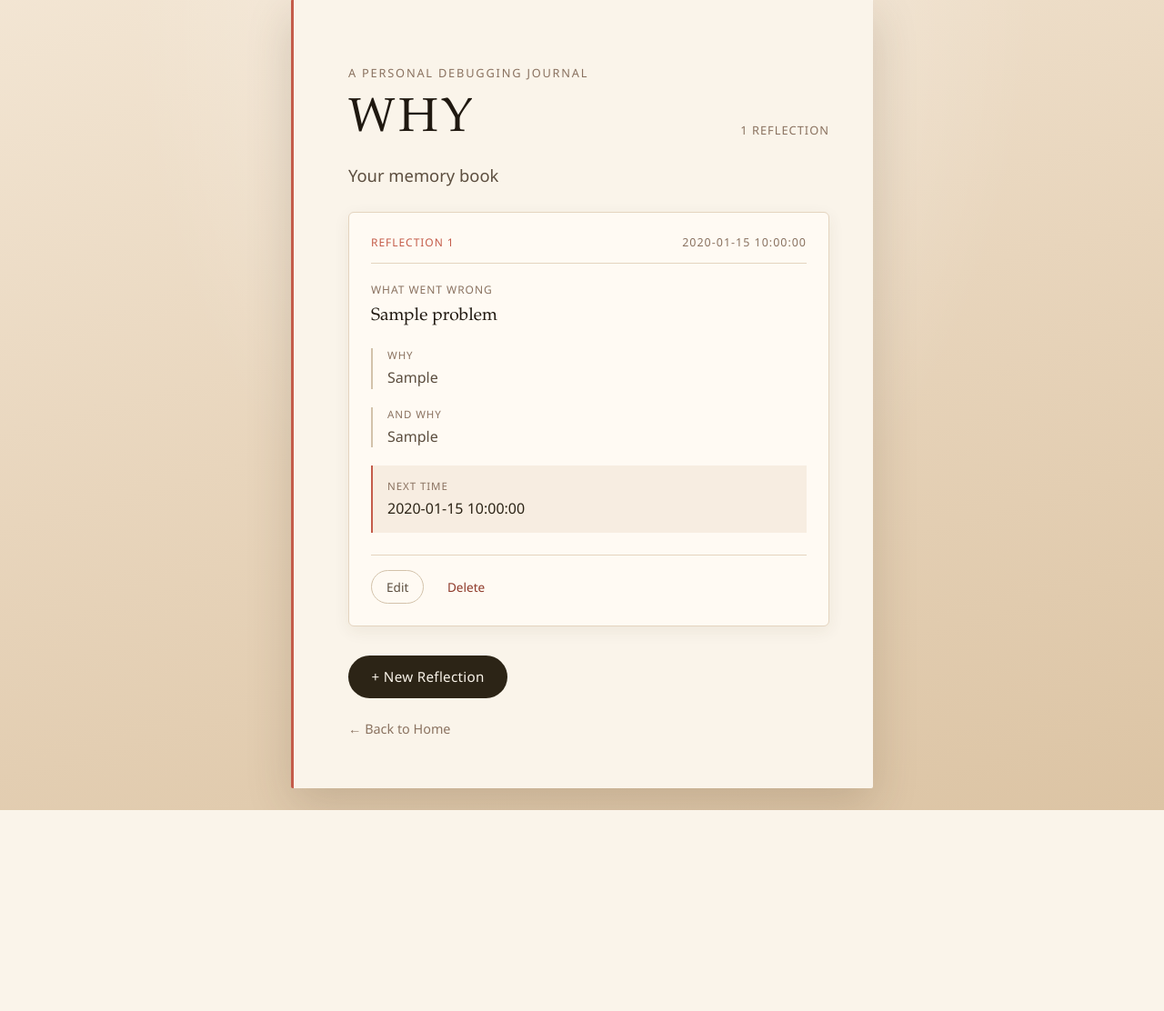
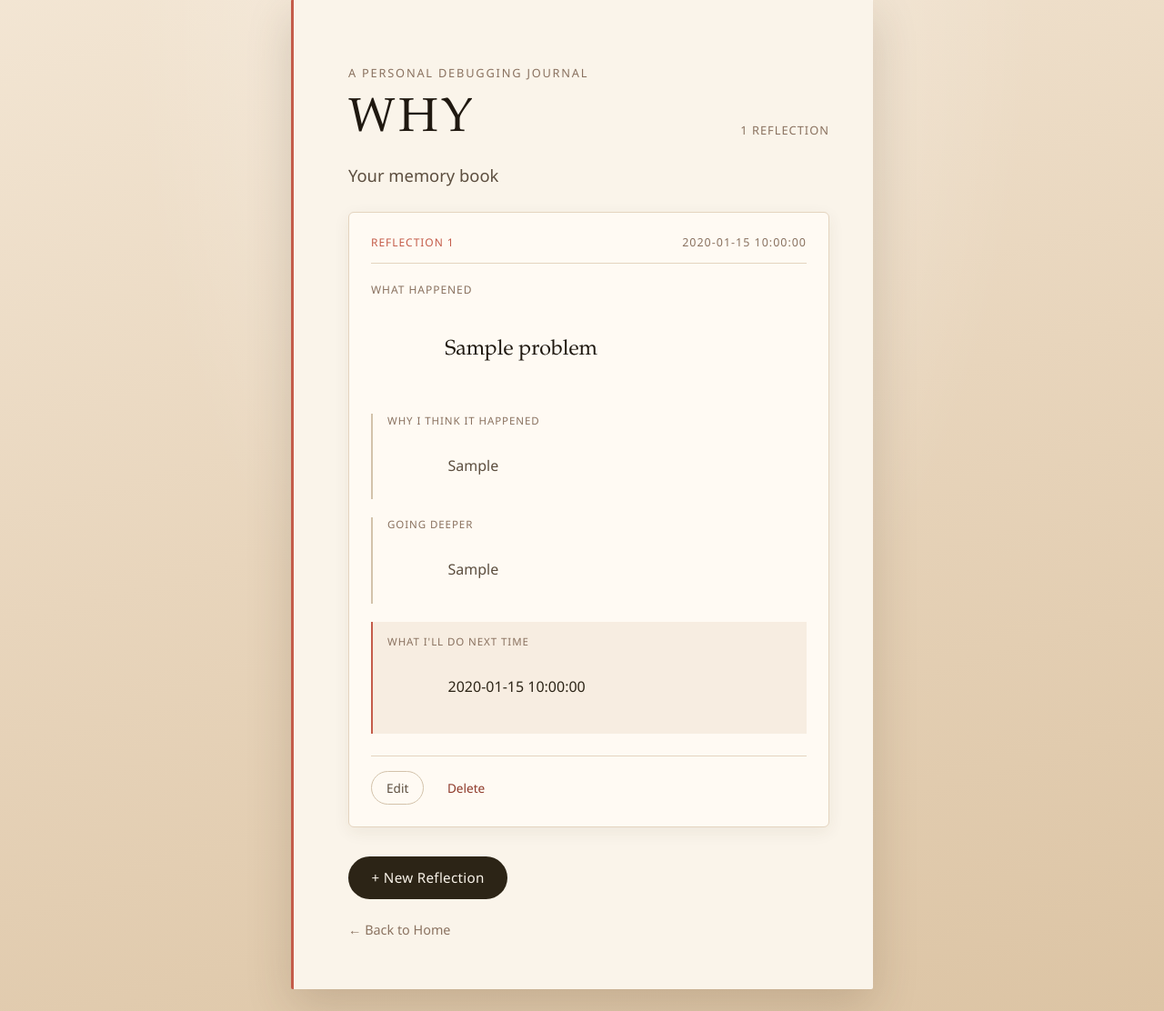
Before and after one commit to AgrajKc/capstone-project1, a Flask app: template templates/entries.html in a window 1280 px wide. Shown: the part 25-1137 px from the top of the page at 91% size. Before the commit the page ends 916 px from the top, so only its background shows below. Run offline with Flask 3, Linux system fonts and the light colour scheme; the template is opened without the code that fills it: most values are stand-ins (such as "Sample title", 1, 10 or a date in 2020).

Commit message:
Improve Memory Book journal design

```diff
--- a/static/css/style.css
+++ b/static/css/style.css
@@ -1,4 +1,3 @@
-
 *,
 *::before,
 *::after {
@@ -388,18 +387,21 @@ body:has(.page-entries) {
   color: #8a7260;
 }
 
-.entry-problem {
-  margin-top: 0.45rem;
-  line-height: 1.55;
+
+/* Main reflection text */
+
+.entry-title {
+  margin-top: 0.35rem;
+  font-family: Palatino, "Palatino Linotype", "Times New Roman", serif;
+  font-size: 1.45rem;
+  font-weight: 500;
+  line-height: 1.45;
+  color: #1f1810;
   white-space: pre-wrap;
 }
 
-.memory-card .entry-problem {
-  font-family: Palatino, "Palatino Linotype", "Times New Roman", serif;
-  font-size: 1.2rem;
-  line-height: 1.5;
-  color: #1f1810;
-}
+
+/* Reflection answers */
 
 .memory-answer {
   margin-top: 1.25rem;
--- a/templates/entries.html
+++ b/templates/entries.html
@@ -3,7 +3,9 @@
   <head>
     <meta charset="UTF-8" />
     <meta name="viewport" content="width=device-width, initial-scale=1.0" />
+
     <title>Memory Book — WHY</title>
+
     <link
       rel="stylesheet"
       href="{{ url_for('static', filename='css/style.css') }}"
@@ -12,6 +14,7 @@
 
   <body>
     <main class="page page-entries">
+
       <div class="memory-header">
         <div>
           <p class="eyebrow">A personal debugging journal</p>
@@ -33,7 +36,9 @@
       {% if entries %}
 
       <div class="memory-list">
+
         {% for entry in entries %}
+
         <article class="memory-card">
 
           <div class="memory-card-top">
@@ -46,33 +51,61 @@
             </time>
           </div>
 
+
           <div class="memory-content">
-            <p class="memory-label">What went wrong</p>
-            <p class="entry-problem">{{ entry.problem }}</p>
 
-            {% if entry.why_it_happened %}
+            <p class="memory-label">
+              What happened
+            </p>
+
+            <h2 class="entry-title">
+              {{ entry.problem }}
+            </h2>
+
+
             <div class="memory-answer">
-              <span>Why</span>
-              <p>{{ entry.why_it_happened }}</p>
+
+              <span>
+                Why I think it happened
+              </span>
+
+              <p>
+                {{ entry.why_it_happened }}
+              </p>
+
             </div>
-            {% endif %}
 
-            {% if entry.deeper_why %}
+
             <div class="memory-answer">
-              <span>And why</span>
-              <p>{{ entry.deeper_why }}</p>
+
+              <span>
+                Going deeper
+              </span>
+
+              <p>
+                {{ entry.deeper_why }}
+              </p>
+
             </div>
-            {% endif %}
 
-            {% if entry.next_time %}
+
             <div class="memory-answer memory-next">
-              <span>Next time</span>
-              <p>{{ entry.next_time }}</p>
+
+              <span>
+                What I'll do next time
+              </span>
+
+              <p>
+                {{ entry.next_time }}
+              </p>
+
             </div>
-            {% endif %}
+
           </div>
 
+
           <div class="entry-actions">
+
             <a
               href="{{ url_for('edit_entry', entry_id=entry.id) }}"
               class="edit-btn"
@@ -86,42 +119,67 @@
               class="delete-form"
               onsubmit="return confirm('Are you sure you want to delete this reflection?');"
             >
-              <button type="submit" class="delete-btn">
+
+              <button
+                type="submit"
+                class="delete-btn"
+              >
                 Delete
               </button>
+
             </form>
+
           </div>
 
         </article>
+
         {% endfor %}
+
       </div>
 
       {% else %}
 
       <div class="empty-memory">
-        <p class="empty-title">Nothing here yet.</p>
+
+        <p class="empty-title">
+          Nothing here yet.
+        </p>
 
         <p class="note">
           Your first reflection will live here as a reminder of what happened,
           what you learned, and what you might do differently next time.
         </p>
 
-        <a class="start-btn" href="{{ url_for('debug') }}">
+        <a
+          class="start-btn"
+          href="{{ url_for('debug') }}"
+        >
           Write my first reflection →
         </a>
+
       </div>
 
       {% endif %}
 
+
       <div class="memory-footer">
-        <a class="start-btn" href="{{ url_for('debug') }}">
+
+        <a
+          class="start-btn"
+          href="{{ url_for('debug') }}"
+        >
           + New Reflection
         </a>
 
-        <a class="home-link" href="{{ url_for('home') }}">
+        <a
+          class="home-link"
+          href="{{ url_for('home') }}"
+        >
           ← Back to Home
         </a>
+
       </div>
+
     </main>
   </body>
 </html>
```
